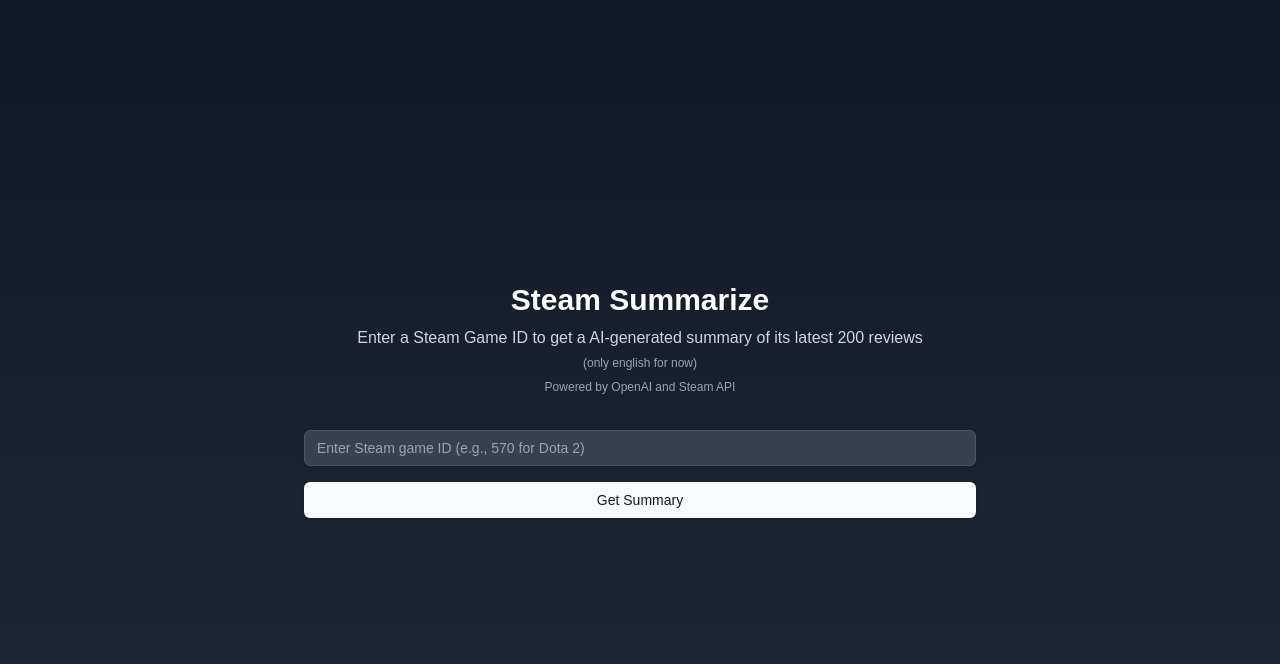
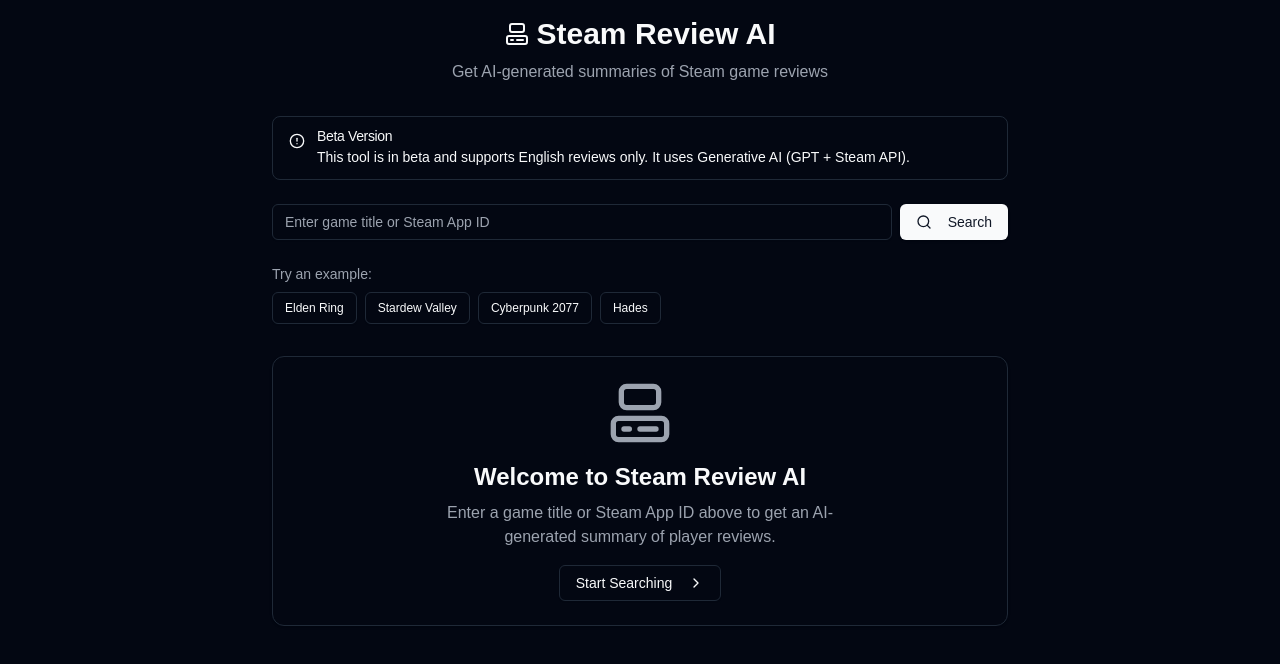
Before and after one commit to fmiras/steam-summarize, a Next.js app: page / in a window 1280 px wide. Shown: the top 664 px of the page. Built offline with nearby package versions, Linux system fonts and the light colour scheme.

Commit message:
use new component

```diff
--- a/app/page.tsx
+++ b/app/page.tsx
@@ -1,6 +1,7 @@
-import { LandingForm } from '@/components/landing-form'
+import { SteamReviewAi } from '@/components/steam-review-ai'
 
 export default function Home() {
   // return <ReviewAnalysis />
-  return <LandingForm />
+  // return <LandingForm />
+  return <SteamReviewAi />
 }
--- a/components/steam-review-ai.tsx
+++ b/components/steam-review-ai.tsx
@@ -1,39 +1,55 @@
 'use client'
 
 import { useState } from 'react'
+import { useCompletion } from 'ai/react'
 import { Search, Loader2, AlertCircle, ComputerIcon as SteamIcon, ChevronRight } from 'lucide-react'
-import { Button } from "@/components/ui/button"
-import { Input } from "@/components/ui/input"
-import { Card, CardContent, CardDescription, CardFooter, CardHeader, CardTitle } from "@/components/ui/card"
-import { Alert, AlertDescription, AlertTitle } from "@/components/ui/alert"
-import { Avatar, AvatarFallback, AvatarImage } from "@/components/ui/avatar"
-import { motion, AnimatePresence } from "framer-motion"
+import { Button } from '@/components/ui/button'
+import { Input } from '@/components/ui/input'
+import {
+  Card,
+  CardContent,
+  CardDescription,
+  CardFooter,
+  CardHeader,
+  CardTitle,
+} from '@/components/ui/card'
+import { Alert, AlertDescription, AlertTitle } from '@/components/ui/alert'
+import { Avatar, AvatarFallback, AvatarImage } from '@/components/ui/avatar'
+import { motion, AnimatePresence } from 'framer-motion'
 
 export function SteamReviewAi() {
-  const [query, setQuery] = useState('')
+  const {
+    completion,
+    input,
+    handleInputChange,
+    handleSubmit: handleCompletionSubmit,
+  } = useCompletion({
+    api: '/api/summarize',
+  })
+
+  const [error, setError] = useState<string | null>(null)
   const [isLoading, setIsLoading] = useState(false)
-  const [result, setResult] = useState(null)
 
-  const handleSearch = async (searchQuery) => {
-    if (!searchQuery.trim()) return
-    setQuery(searchQuery)
+  const handleSearch = async (e: React.FormEvent) => {
+    e.preventDefault()
+    setError(null)
+
+    if (!input.trim()) {
+      setError('Please enter a valid game title or Steam App ID')
+      return
+    }
+
     setIsLoading(true)
-    setResult(null)
-    // Simulating API call
-    await new Promise(resolve => setTimeout(resolve, 2000))
-    setResult({
-      title: searchQuery,
-      summary: `This is an AI-generated summary for ${searchQuery}. The game has received mixed reviews from players. Many praise its innovative gameplay mechanics and stunning visuals, while others have reported performance issues and bugs. Overall, it seems to be a polarizing title that appeals to fans of the genre but may not be for everyone.`
-    })
-    setIsLoading(false)
+    try {
+      await handleCompletionSubmit(e)
+    } catch (err) {
+      setError(`There was an error getting the game summary. Please try again.`)
+    } finally {
+      setIsLoading(false)
+    }
   }
 
-  const exampleQueries = [
-    "Elden Ring",
-    "Stardew Valley",
-    "Cyberpunk 2077",
-    "Hades"
-  ]
+  const exampleQueries = ['Elden Ring', 'Stardew Valley', 'Cyberpunk 2077', 'Hades']
 
   return (
     <div className="container mx-auto p-4 max-w-3xl">
@@ -49,21 +65,26 @@
         <AlertCircle className="h-4 w-4" />
         <AlertTitle>Beta Version</AlertTitle>
         <AlertDescription>
-          This tool is in beta and supports English reviews only. It uses Generative AI (GPT + Steam API).
+          This tool is in beta and supports English reviews only. It uses Generative AI (GPT + Steam
+          API).
         </AlertDescription>
       </Alert>
 
-      <form onSubmit={(e) => { e.preventDefault(); handleSearch(query); }} className="mb-6">
+      <form onSubmit={handleSearch} className="mb-6">
         <div className="flex gap-2">
           <Input
             type="text"
             placeholder="Enter game title or Steam App ID"
-            value={query}
-            onChange={(e) => setQuery(e.target.value)}
+            value={input}
+            onChange={handleInputChange}
             className="flex-grow"
           />
           <Button type="submit" disabled={isLoading}>
-            {isLoading ? <Loader2 className="mr-2 h-4 w-4 animate-spin" /> : <Search className="mr-2 h-4 w-4" />}
+            {isLoading ? (
+              <Loader2 className="mr-2 h-4 w-4 animate-spin" />
+            ) : (
+              <Search className="mr-2 h-4 w-4" />
+            )}
             Search
           </Button>
         </div>
@@ -73,7 +94,15 @@
         <p className="text-sm text-muted-foreground mb-2">Try an example:</p>
         <div className="flex flex-wrap gap-2">
           {exampleQueries.map((eq) => (
-            <Button key={eq} variant="outline" size="sm" onClick={() => handleSearch(eq)}>
+            <Button
+              key={eq}
+              variant="outline"
+              size="sm"
+              onClick={(e) => {
+                handleInputChange({ target: { value: eq } } as any)
+                handleSearch(e)
+              }}
+            >
               {eq}
             </Button>
           ))}
@@ -100,7 +129,7 @@
           </motion.div>
         )}
 
-        {result && !isLoading && (
+        {completion && !isLoading && (
           <motion.div
             key="result"
             initial={{ opacity: 0, y: 20 }}
@@ -111,16 +140,23 @@
             <Card className="w-full">
               <CardHeader className="flex flex-row items-center gap-4">
                 <Avatar className="h-14 w-14">
-                  <AvatarImage src={`https://steamcdn-a.akamaihd.net/steam/apps/${query}/header.jpg`} alt={result.title} />
-                  <AvatarFallback><SteamIcon className="h-8 w-8" /></AvatarFallback>
+                  <AvatarImage
+                    src={`https://steamcdn-a.akamaihd.net/steam/apps/${input}/header.jpg`}
+                    // image looks better when it's cropped
+                    className="object-cover"
+                    alt={input}
+                  />
+                  <AvatarFallback>
+                    <SteamIcon className="h-8 w-8" />
+                  </AvatarFallback>
                 </Avatar>
                 <div>
-                  <CardTitle className="text-2xl">{result.title}</CardTitle>
+                  <CardTitle className="text-2xl">{input}</CardTitle>
                   <CardDescription>AI-Generated Review Summary</CardDescription>
                 </div>
               </CardHeader>
               <CardContent>
-                <p className="leading-7">{result.summary}</p>
+                <p className="leading-7">{completion}</p>
               </CardContent>
               <CardFooter>
                 <p className="text-sm text-muted-foreground">
@@ -131,7 +167,7 @@
           </motion.div>
         )}
 
-        {!isLoading && !result && (
+        {!isLoading && !completion && (
           <motion.div
             key="welcome"
             initial={{ opacity: 0, y: 20 }}
@@ -144,7 +180,8 @@
                 <SteamIcon className="h-16 w-16 mx-auto mb-4 text-muted-foreground" />
                 <h2 className="text-2xl font-semibold mb-2">Welcome to Steam Review AI</h2>
                 <p className="text-muted-foreground max-w-md mx-auto mb-4">
-                  Enter a game title or Steam App ID above to get an AI-generated summary of player reviews.
+                  Enter a game title or Steam App ID above to get an AI-generated summary of player
+                  reviews.
                 </p>
                 <Button variant="outline" onClick={() => document.querySelector('input').focus()}>
                   Start Searching <ChevronRight className="ml-2 h-4 w-4" />
```
